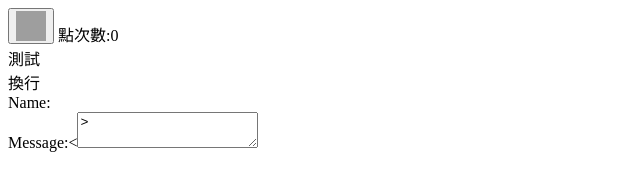
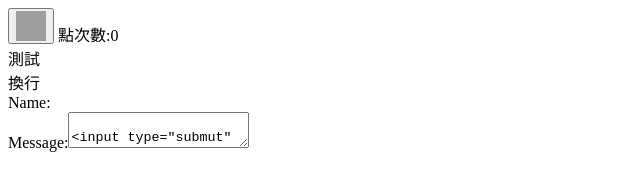
Before and after one commit to C111130105/home, a plain HTML site: page index.html in a window 1280 px wide. Shown: the whole page, without its empty margins (0-640 px from the left). Drawn offline with Linux system fonts and the light colour scheme; no server answers; grey boxes are pictures that could not be loaded.

Commit message:
10.13test3

```diff
--- a/index.html
+++ b/index.html
@@ -52,7 +52,7 @@
 	換行<br/>
 		<form action="mailto:c111130105@nkust.edu.tw" method="get" enctype="text/plain" name="EmailForm">
 			Name:<imput type="text" id="name" name="name"><br/>
-			Message:<<imput id="ContactCommentt"><textarea>>
+			Message:<imput id="ContactCommentt"><textarea>
 			<input type="submut" value="Sead">
 		</form>
 
```
